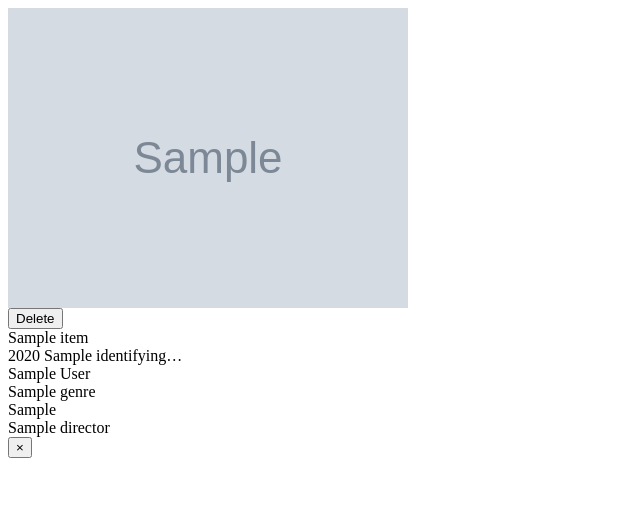
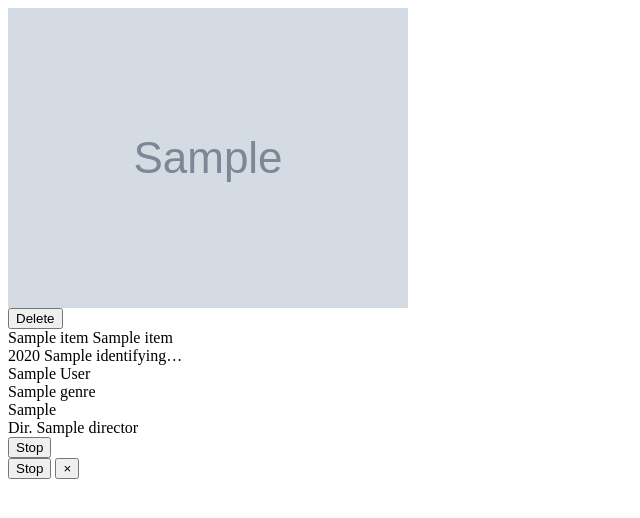
Before and after one commit to ydap1/mediatriage, a Python web app: template app/templates/partials/item_card.html in a window 1280 px wide. Shown: the top 518 px of the page, without its empty margins (0-640 px from the left). Run offline with Jinja, Linux system fonts and the light colour scheme; the template is opened without the code that fills it: most values are stand-ins (such as "Sample title", 1, 10 or a date in 2020); grey boxes marked "Sample" are stand-in pictures.

Commit message:
show original title in zen, Dir. prefix, stop button for pending items

```diff
--- a/app/templates/partials/item_card.html
+++ b/app/templates/partials/item_card.html
@@ -54,7 +54,12 @@
     hx-swap="innerHTML"
     hx-trigger="click"
     style="cursor:pointer">
-    <div class="card-title" title="{{ item.title }}">{{ item.title }}</div>
+    <div class="card-title" title="{{ item.title }}">
+      <span class="title-en">{{ item.title }}</span>
+      {% if item.original_title and item.original_title != item.title %}
+      <span class="title-orig">{{ item.original_title }}</span>
+      {% endif %}
+    </div>
     <div class="card-meta">
       {% if item.release_year %}<span>{{ item.release_year }}</span>{% endif %}
       {% if item.media_type and item.media_type != 'book' %}<span class="badge">{{ item.media_type }}</span>{% endif %}
@@ -77,16 +82,28 @@
       </div>
     {% endif %}
     {% if item.directors %}
-      <div class="zen-director">{{ item.directors | join(', ') }}</div>
+      <div class="zen-director">Dir. {{ item.directors[0] }}</div>
     {% endif %}
   </div>
 
+  {% if item.status == 'pending' %}
+  <div class="card-stop" onclick="event.stopPropagation()">
+    <button class="btn btn-sm"
+      hx-post="/items/{{ item.id }}/cancel"
+      hx-target="#item-{{ item.id }}" hx-swap="outerHTML">Stop</button>
+  </div>
+  {% endif %}
+
   <div class="zen-actions" onclick="event.stopPropagation()">
-    {% if item.status not in ('pending', 'failed') %}
+    {% if item.status == 'pending' %}
+    <button class="btn btn-sm"
+      hx-post="/items/{{ item.id }}/cancel"
+      hx-target="#item-{{ item.id }}" hx-swap="outerHTML">Stop</button>
+    {% elif item.status != 'failed' %}
     <button class="btn btn-sm"
       hx-post="/items/{{ item.id }}/toggle-watched"
       hx-target="#item-{{ item.id }}" hx-swap="outerHTML">
-      {% if section == 'book' %}{{ '↩' if item.status == 'watched' else '✓' }}{% else %}{{ '↩' if item.status == 'watched' else '✓' }}{% endif %}
+      {{ '↩' if item.status == 'watched' else '✓' }}
     </button>
     {% endif %}
     <button class="btn btn-sm btn-danger"
```
